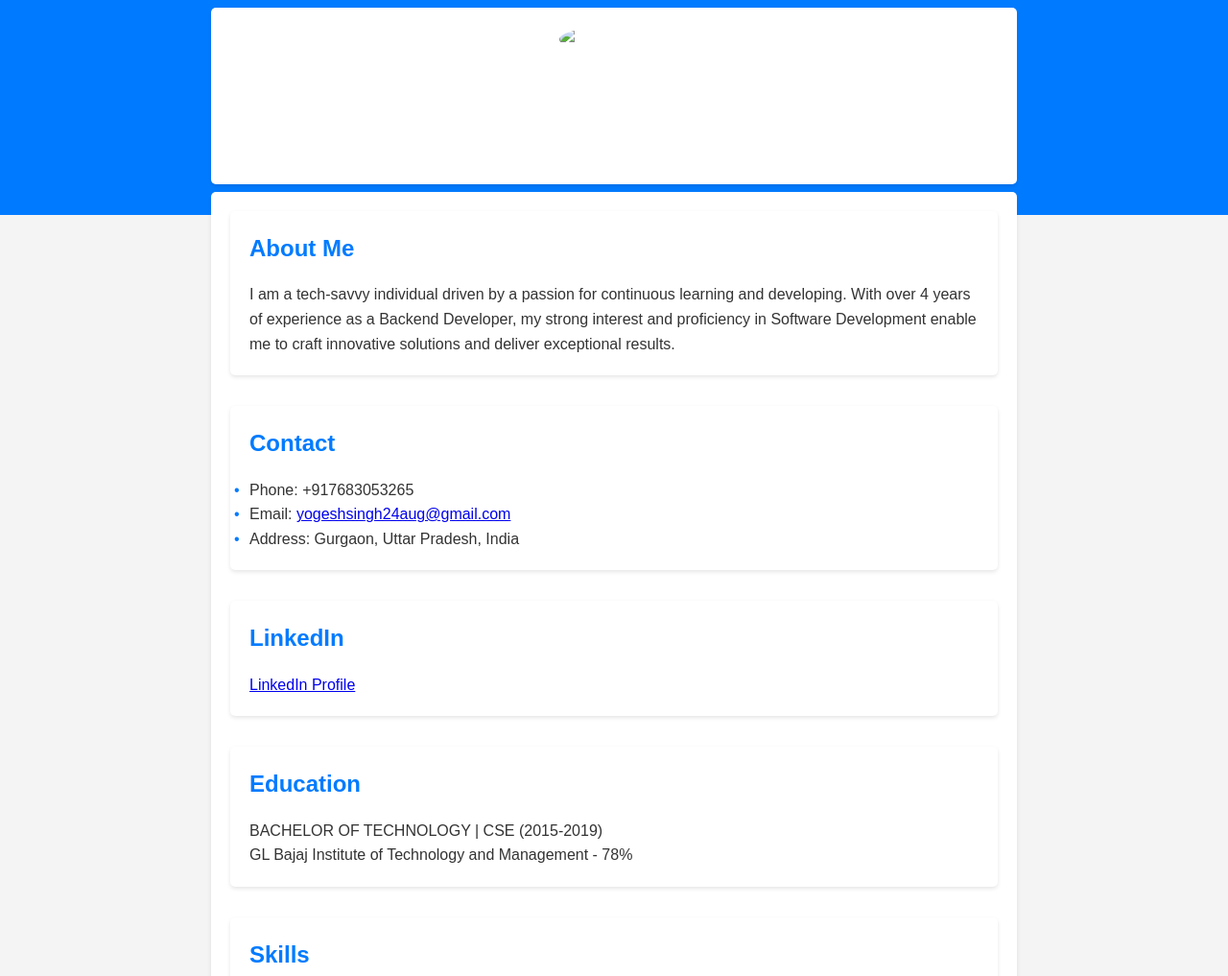
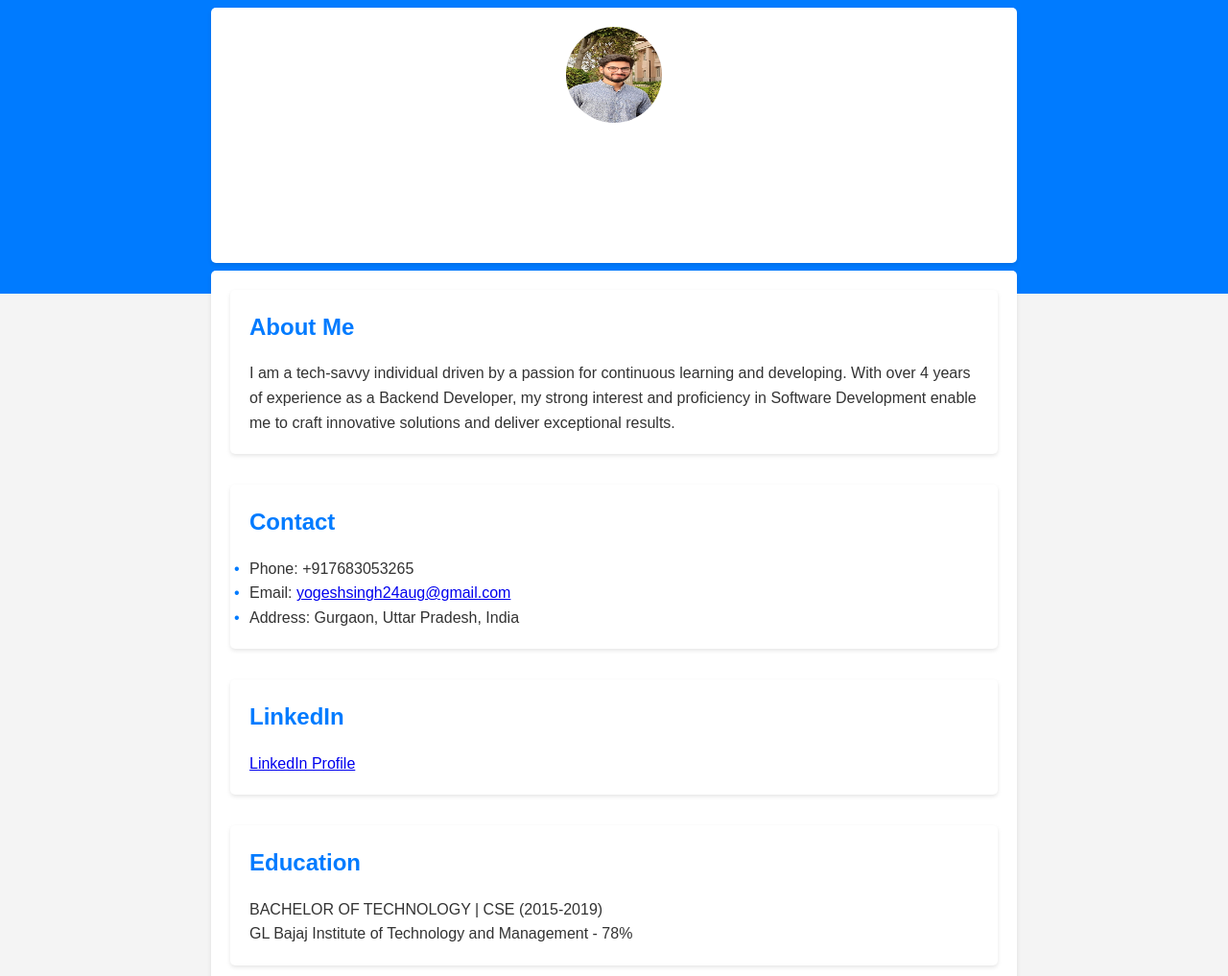
Before and after one commit to Yogeshjadaun/yogeshjadaun.github.io, a plain HTML site: page index.html in a window 1280 px wide. Shown: the top 1017 px of the page at 96% size. Drawn offline with Linux system fonts and the light colour scheme.

Commit message:
Update index.html

```diff
--- a/index.html
+++ b/index.html
@@ -84,7 +84,7 @@
 <body>
     <header>
         <div class="container">
-            <img src="profile.jpg" alt="Yogesh Singh">
+            <img src="yogesh profile picture.jpeg" alt="Yogesh Singh">
             <h1>Yogesh Singh</h1>
             <h2>Senior Software Engineer</h2>
         </div>
```
